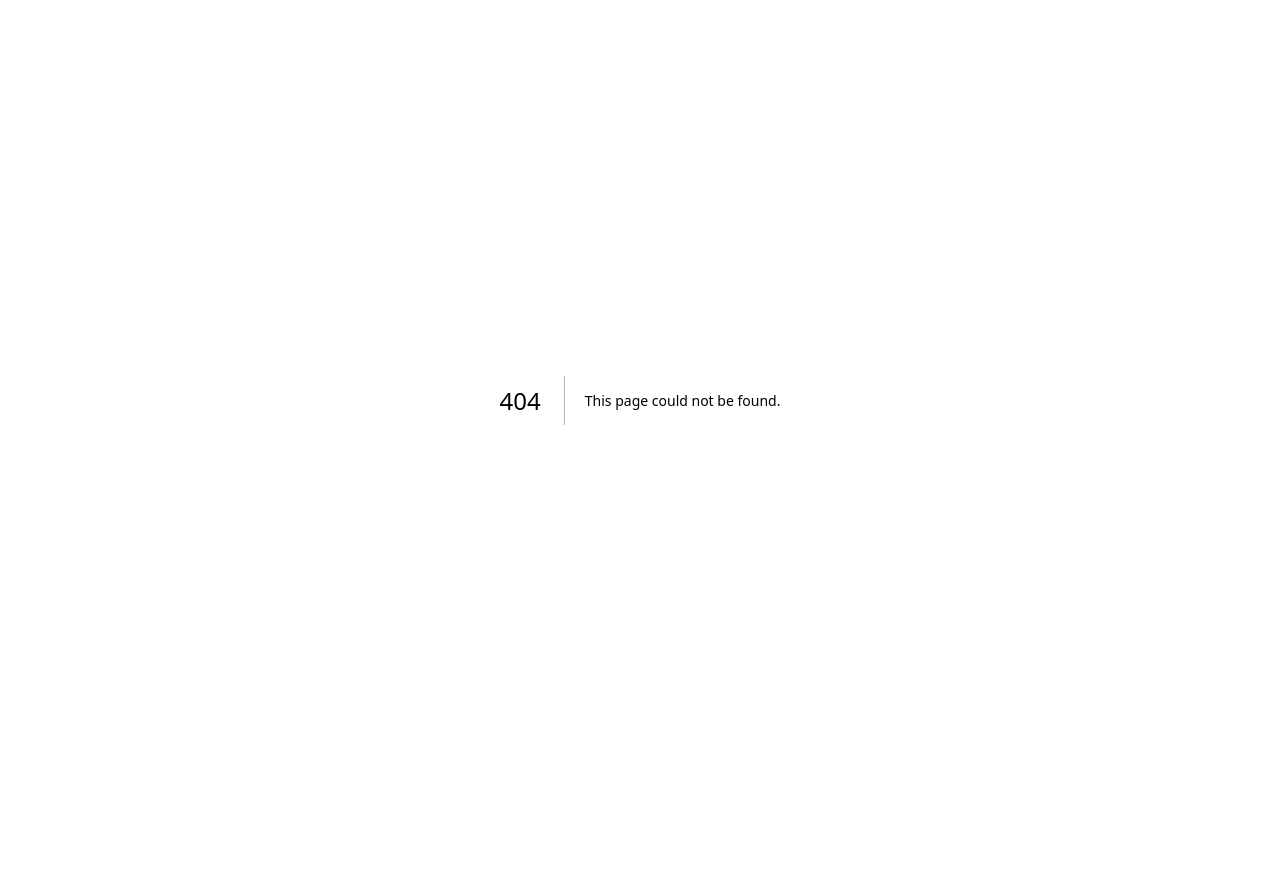
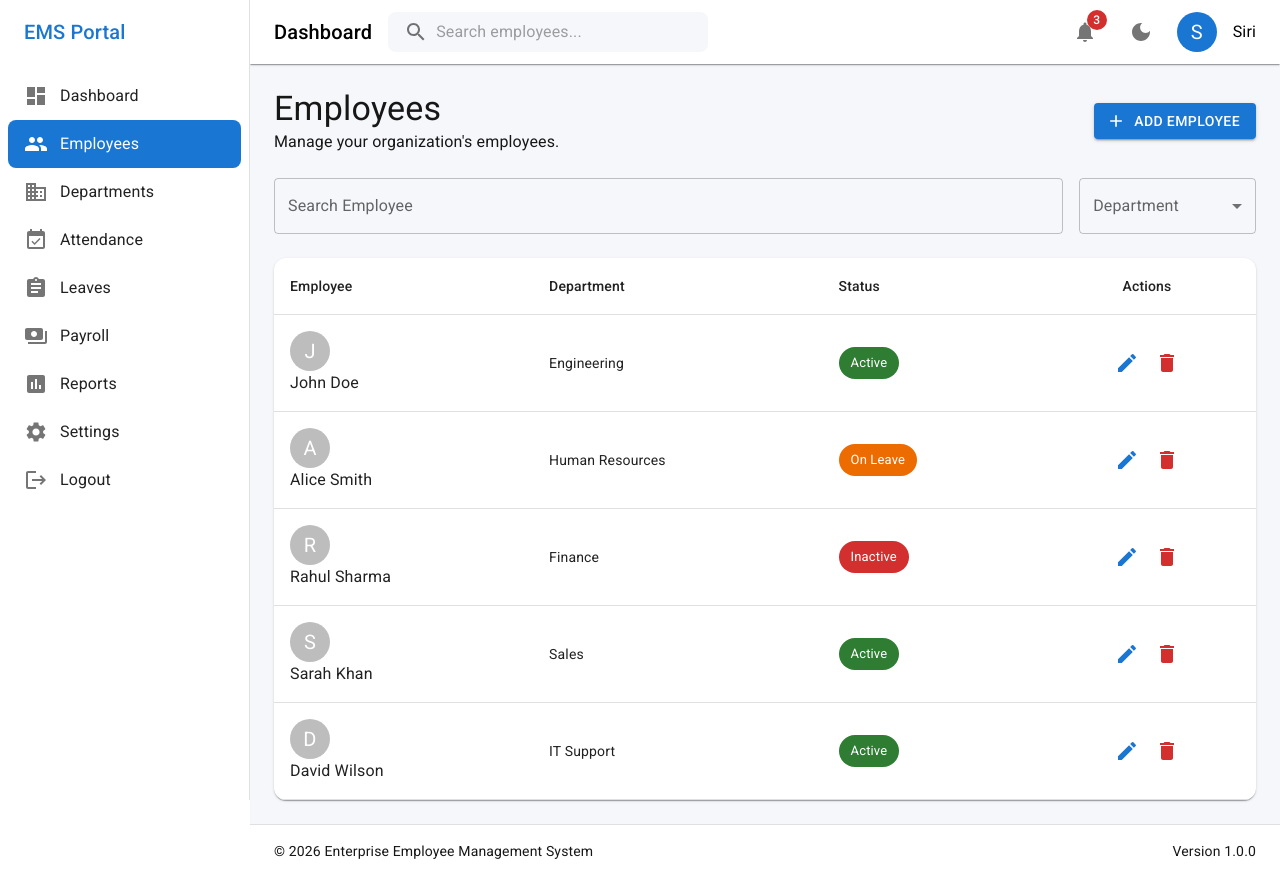
Before and after one commit to SiriBobbili9/Employee-Management-System, a Next.js app: page /employees in a window 1280 px wide. Before the commit this address had no page. Before the commit the page ends 800 px from the top, so only its background shows below. Built offline with nearby package versions, Linux system fonts and the light colour scheme.

Commit message:
Build Employee Page

```diff
--- /dev/null
+++ b/app/components/employees/EmployeeHeader.tsx
@@ -0,0 +1,34 @@
+"use client";
+
+import { Box, Button, Typography } from "@mui/material";
+import AddIcon from "@mui/icons-material/Add";
+
+export default function EmployeeHeader() {
+  return (
+    <Box
+      sx={{
+        mb: 3,
+        display: "flex",
+        justifyContent: "space-between",
+        alignItems: "center",
+      }}
+    >
+      <Box>
+        <Typography variant="h4" fontWeight="bold">
+          Employees
+        </Typography>
+
+        <Typography color="text.secondary">
+          Manage your organization's employees.
+        </Typography>
+      </Box>
+
+      <Button
+        variant="contained"
+        startIcon={<AddIcon />}
+      >
+        Add Employee
+      </Button>
+    </Box>
+  );
+}
--- /dev/null
+++ b/app/components/employees/EmployeeSearch.tsx
@@ -0,0 +1,46 @@
+"use client";
+
+import {
+  Box,
+  MenuItem,
+  TextField,
+} from "@mui/material";
+
+export default function EmployeeSearch() {
+  return (
+    <Box
+      sx={{
+        display: "flex",
+        gap: 2,
+        mb: 3,
+      }}
+    >
+      <TextField
+        fullWidth
+        label="Search Employee"
+        placeholder="Search by name..."
+      />
+
+      <TextField
+        select
+        label="Department"
+        defaultValue=""
+        sx={{ width: 220 }}
+      >
+        <MenuItem value="">All</MenuItem>
+        <MenuItem value="Engineering">
+          Engineering
+        </MenuItem>
+        <MenuItem value="HR">
+          HR
+        </MenuItem>
+        <MenuItem value="Finance">
+          Finance
+        </MenuItem>
+        <MenuItem value="Sales">
+          Sales
+        </MenuItem>
+      </TextField>
+    </Box>
+  );
+}
--- /dev/null
+++ b/app/components/employees/EmployeeTable.tsx
@@ -0,0 +1,93 @@
+"use client";
+
+import {
+  Avatar,
+  Chip,
+  IconButton,
+  Paper,
+  Table,
+  TableBody,
+  TableCell,
+  TableContainer,
+  TableHead,
+  TableRow,
+  Typography,
+  Box,
+} from "@mui/material";
+
+import EditIcon from "@mui/icons-material/Edit";
+import DeleteIcon from "@mui/icons-material/Delete";
+
+import { recentEmployees } from "../../constants/recentEmployees";
+
+const getStatusColor = (
+  status: string
+): "success" | "warning" | "error" => {
+  switch (status) {
+    case "Active":
+      return "success";
+    case "On Leave":
+      return "warning";
+    default:
+      return "error";
+  }
+};
+
+export default function EmployeeTable() {
+  return (
+    <TableContainer
+      component={Paper}
+      sx={{ borderRadius: 3 }}
+    >
+      <Table>
+        <TableHead>
+          <TableRow>
+            <TableCell>Employee</TableCell>
+            <TableCell>Department</TableCell>
+            <TableCell>Status</TableCell>
+            <TableCell align="center">Actions</TableCell>
+          </TableRow>
+        </TableHead>
+
+        <TableBody>
+          {recentEmployees.map((employee) => (
+            <TableRow key={employee.id}>
+              <TableCell>
+                <Box display="flex" alignItems="center" gap={2}>
+                  <Avatar>
+                    {employee.name.charAt(0)}
+                  </Avatar>
+
+                  <Typography>
+                    {employee.name}
+                  </Typography>
+                </Box>
+              </TableCell>
+
+              <TableCell>
+                {employee.department}
+              </TableCell>
+
+              <TableCell>
+                <Chip
+                  label={employee.status}
+                  color={getStatusColor(employee.status)}
+                />
+              </TableCell>
+
+              <TableCell align="center">
+                <IconButton color="primary">
+                  <EditIcon />
+                </IconButton>
+
+                <IconButton color="error">
+                  <DeleteIcon />
+                </IconButton>
+              </TableCell>
+            </TableRow>
+          ))}
+        </TableBody>
+      </Table>
+    </TableContainer>
+  );
+}
--- a/app/constants/employees.ts
+++ b/app/constants/employees.ts
@@ -24,3 +24,73 @@ export const recentEmployees = [
     status: "Active",
   },
 ];
+
+export interface Employee {
+  id: number;
+  employeeId: string;
+  firstName: string;
+  lastName: string;
+  email: string;
+  phone: string;
+  department: string;
+  designation: string;
+  status: "Active" | "On Leave" | "Inactive";
+}
+
+export const employees: Employee[] = [
+  {
+    id: 1,
+    employeeId: "EMP001",
+    firstName: "John",
+    lastName: "Doe",
+    email: "john.doe@example.com",
+    phone: "+91 9876543210",
+    department: "Engineering",
+    designation: "Software Engineer",
+    status: "Active",
+  },
+  {
+    id: 2,
+    employeeId: "EMP002",
+    firstName: "Alice",
+    lastName: "Smith",
+    email: "alice.smith@example.com",
+    phone: "+91 9876543211",
+    department: "Human Resources",
+    designation: "HR Executive",
+    status: "On Leave",
+  },
+  {
+    id: 3,
+    employeeId: "EMP003",
+    firstName: "Rahul",
+    lastName: "Sharma",
+    email: "rahul.sharma@example.com",
+    phone: "+91 9876543212",
+    department: "Finance",
+    designation: "Accountant",
+    status: "Inactive",
+  },
+  {
+    id: 4,
+    employeeId: "EMP004",
+    firstName: "Sarah",
+    lastName: "Khan",
+    email: "sarah.khan@example.com",
+    phone: "+91 9876543213",
+    department: "Sales",
+    designation: "Sales Manager",
+    status: "Active",
+  },
+  {
+    id: 5,
+    employeeId: "EMP005",
+    firstName: "David",
+    lastName: "Wilson",
+    email: "david.wilson@example.com",
+    phone: "+91 9876543214",
+    department: "IT Support",
+    designation: "System Administrator",
+    status: "Active",
+  },
+];
--- /dev/null
+++ b/app/employees/page.tsx
@@ -0,0 +1,16 @@
+import MainLayout from "../components/layout/MainLayout";
+import EmployeeHeader from "../components/employees/EmployeeHeader";
+import EmployeeSearch from "../components/employees/EmployeeSearch";
+import EmployeeTable from "../components/employees/EmployeeTable";
+
+export default function EmployeesPage() {
+  return (
+    <MainLayout>
+      <EmployeeHeader />
+
+      <EmployeeSearch />
+
+      <EmployeeTable />
+    </MainLayout>
+  );
+}
```
Also changed, not shown: app/components/employees/EmployeeDialog.tsx (added).
